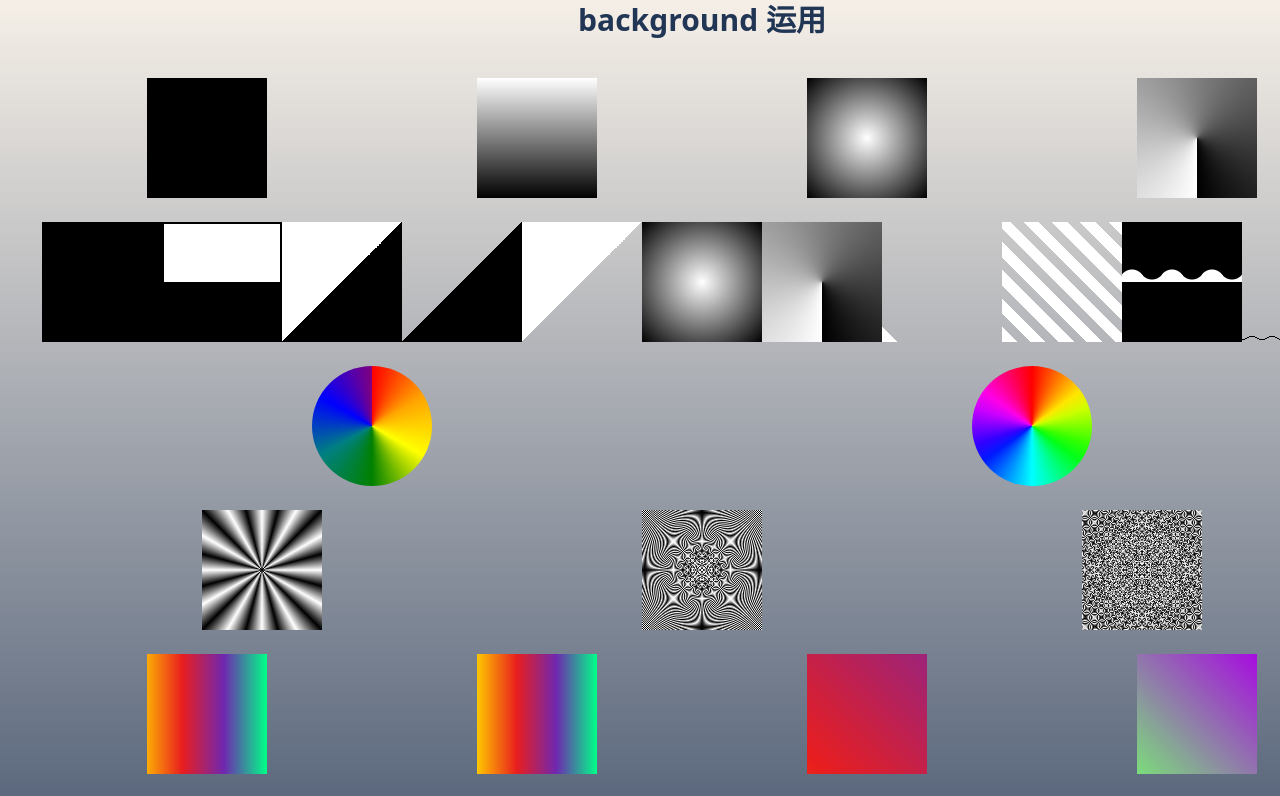
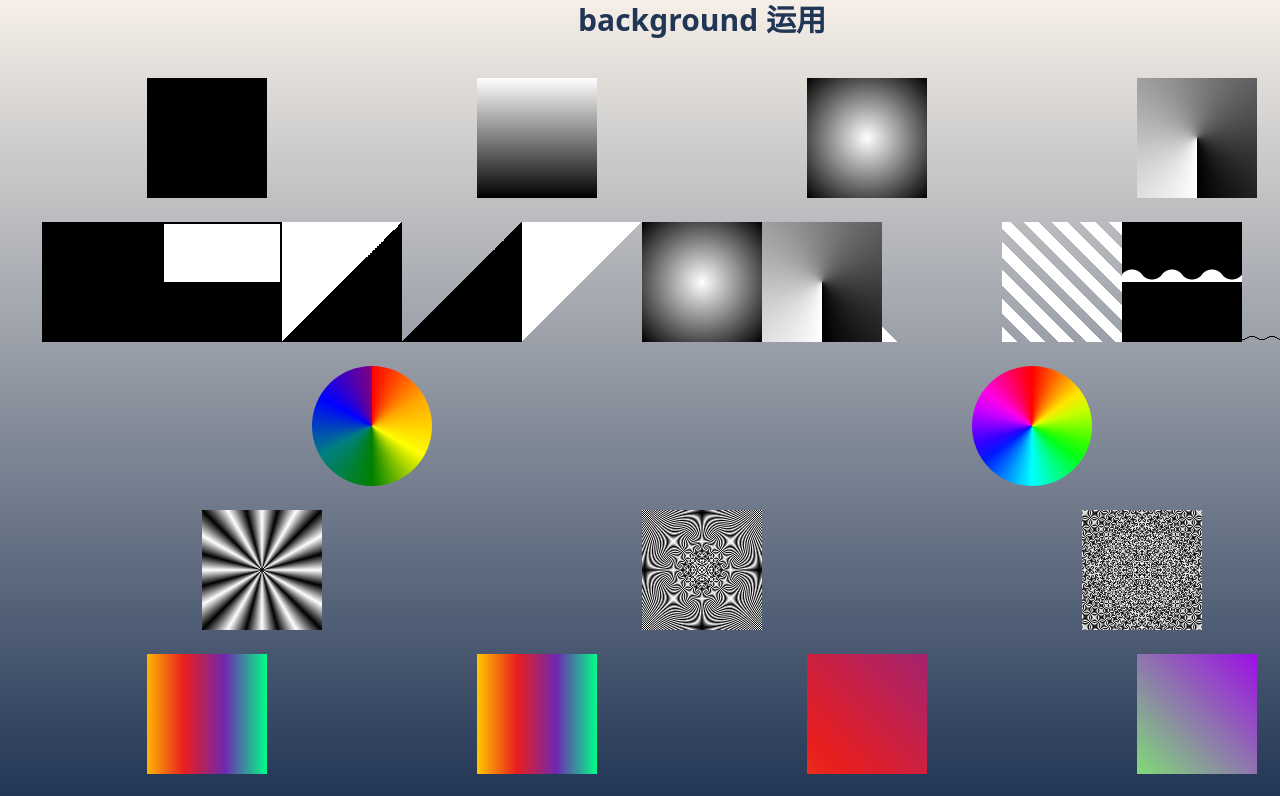
Before and after one commit to XyanZhang/nextjs-css-example, a Next.js app: page /background in a window 1280 px wide. Shown: the top 796 px of the page. Built offline with nearby package versions, Linux system fonts and the light colour scheme.

Commit message:
layout 最大高度兼容，滚动条样式

```diff
--- a/src/app/(items)/layout.tsx
+++ b/src/app/(items)/layout.tsx
@@ -18,7 +18,7 @@ export default function Layout({
           <Navigation navLinks={navList}></Navigation>
         </div>
         <div className="flex-1">
-          <div className="min-h-screen border-2 border-transparent">
+          <div className="max-h-screen overflow-y-scroll border-2 border-transparent">
             <h1 className="font-bold text-[var(--theme1-3)] text-3xl text-center">{currentNav?.title}</h1>
             {children}
           </div>
--- a/src/app/globals.css
+++ b/src/app/globals.css
@@ -33,3 +33,15 @@ body {
   color: rgb(var(--foreground-rgb));
   background: linear-gradient(var(--theme1),var(--theme1-3));
 }
+/* 好看的滚动条样式 */
+::-webkit-scrollbar {
+  width: 10px;
+  height: 10px;
+}
+::-webkit-scrollbar-track {
+  background: transparent;
+}
+::-webkit-scrollbar-thumb {
+  background: rgba(var(--foreground-rgb), 0.5);
+  border-radius: 10px;
+}
```
